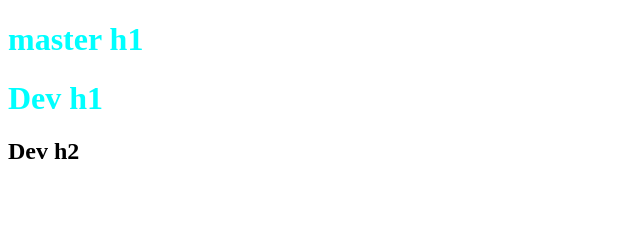
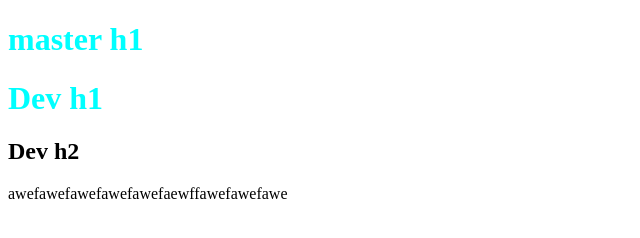
Before and after one commit to Patrickrrr007/TestMerge, a plain HTML site: page index.html in a window 1280 px wide. Shown: the whole page, without its empty margins (0-640 px from the left). Drawn offline with Linux system fonts and the light colour scheme.

Commit message:
update context

```diff
--- a/index.html
+++ b/index.html
@@ -11,5 +11,6 @@
     <h1>master h1</h1>
     <h1>Dev h1</h1>
     <h2>Dev h2</h2>
+    <p>awefawefawefawefawefaewffawefawefawe</p>
   </body>
 </html>
```
